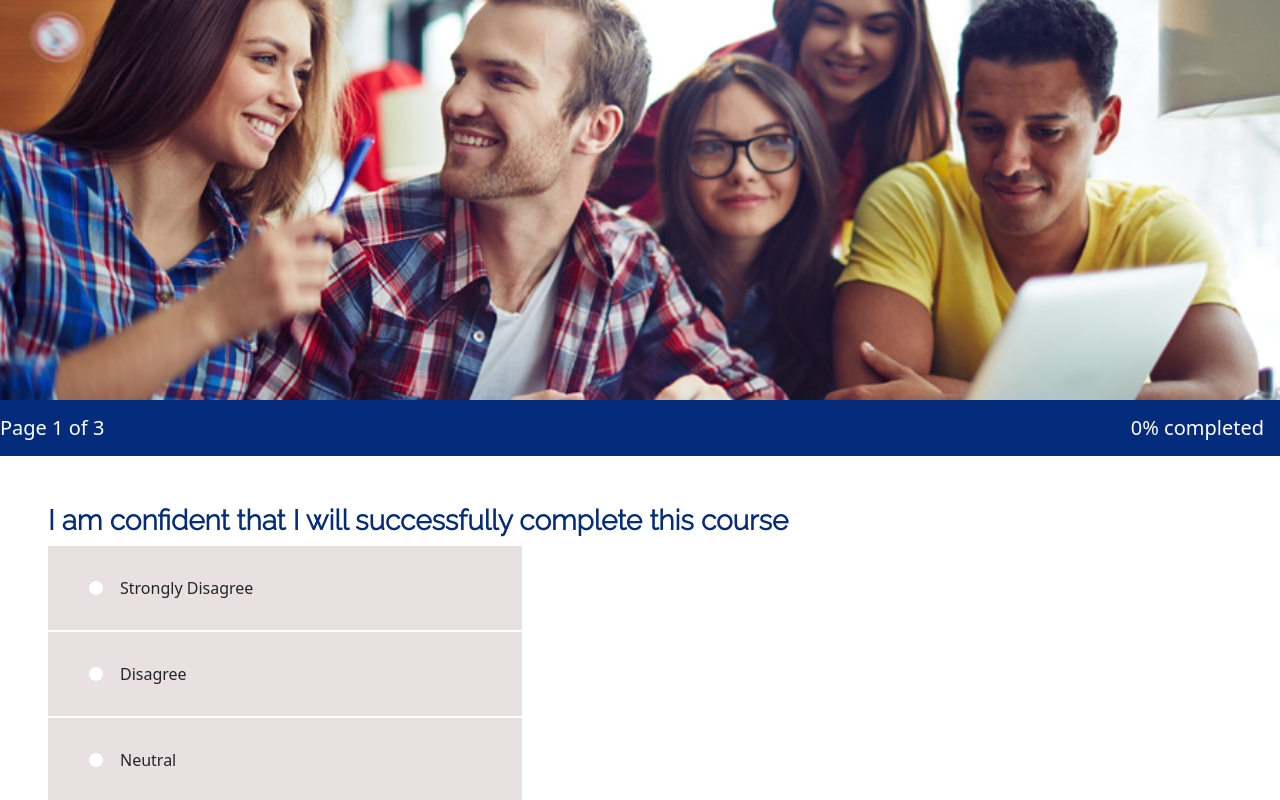
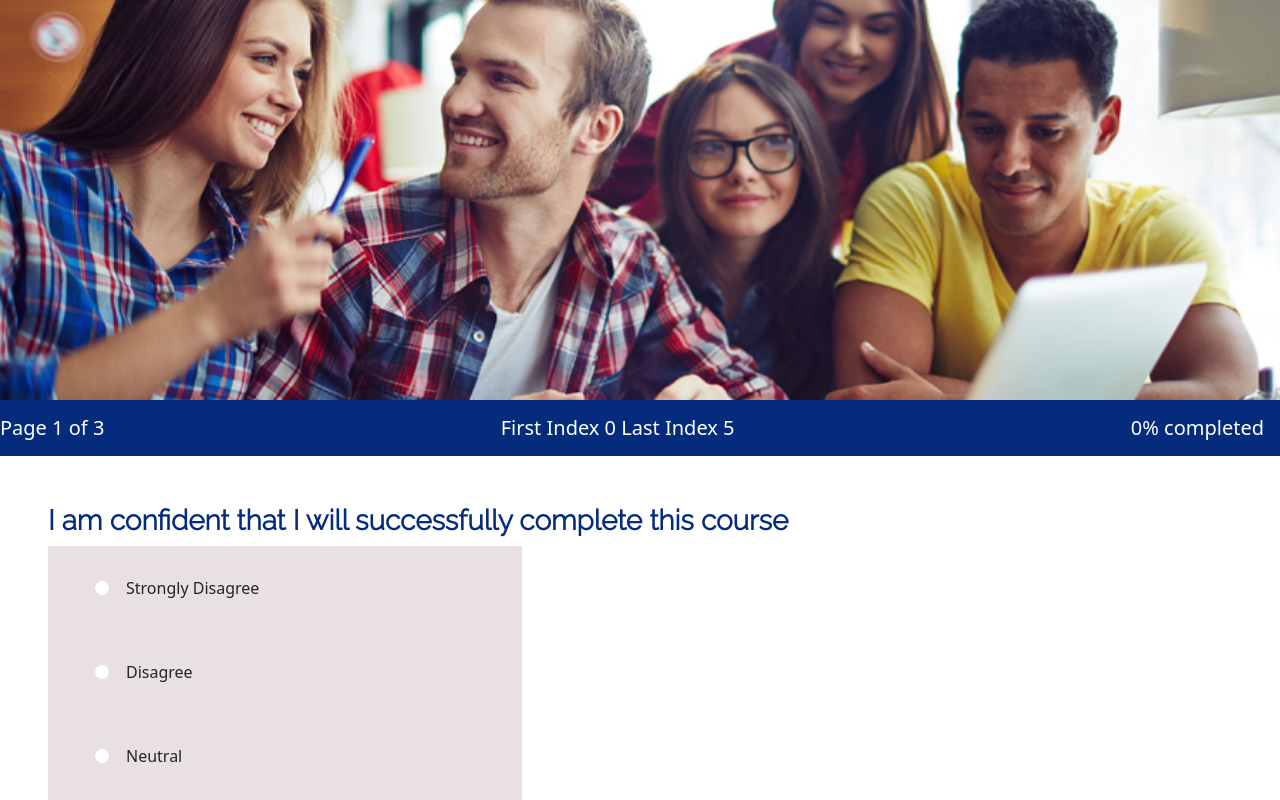
Before and after one commit to dhiksha1234/surveyReactApp, a React (Create React App) app: page /form in a window 1280 px wide. Shown: the top 800 px of the page. Built offline with nearby package versions, Linux system fonts and the light colour scheme.

Commit message:
Started the pagination using Hooks

```diff
--- a/src/components/Form.jsx
+++ b/src/components/Form.jsx
@@ -23,6 +23,46 @@ const surveyQuestions = [
   {
     "surveyQuestion":"You are a interested in Social",
     "type":"radioButton"
+  },
+  {
+    "surveyQuestion":"You are a logical thinker",
+    "type":"radioButton"
+  },
+  {
+    "surveyQuestion":"You are a spiritual person",
+    "type":"radioButton"
+  },
+  {
+    "surveyQuestion":"Do you complete assignment within time",
+    "type":"radioButton"
+  },
+  {
+    "surveyQuestion":"Do you spend more time in mobile",
+    "type":"radioButton"
+  },
+  {
+    "surveyQuestion":"Do you need guidance from tutor",
+    "type":"radioButton"
+  },
+  {
+    "surveyQuestion":"Are you a social person",
+    "type":"radioButton"
+  },
+  {
+    "surveyQuestion":"Do you like Algebra",
+    "type":"radioButton"
+  },
+  {
+    "surveyQuestion":"Do you know Newton's second law",
+    "type":"radioButton"
+  },
+  {
+    "surveyQuestion":"Do you know the symbol of copper",
+    "type":"radioButton"
+  },
+  {
+    "surveyQuestion":"Do you know the symbol of gold",
+    "type":"radioButton"
   }
  ]
 
@@ -34,20 +74,65 @@ function Form() {
   const [ pageNumber, setPageNumber] = useState(1);
   const [ selectedRadioBtn, setSelectedRadioBtn] = useState(0);
   const [ answeredQuestion, setAnsweredQuestion] = useState({});
+  const [ firstIndex, setFirstIndex] = useState(0);
+  const [ lastIndex, setLastIndex] = useState(5);
+  const [ backButtonEnable, setBackButtonEnable] = useState(false);
+  const [ question, setQuestion] = useState(surveyQuestions.slice(0,5));
+  const [ reachedEnd, setReachedEnd]= useState(false);
+  const perPage = 5;
+  const totalPageCount = Math.ceil(surveyQuestions.length / perPage);
+
 
   const handleOnChange = (index,question,e) =>{
     setSelectedRadioBtn(index);
     setAnsweredQuestion({...answeredQuestion,
       [e.target.name] : e.target.value})
-      console.log(answeredQuestion);
+    }
+
+   const handleNextPage = () =>{
+    if(totalPageCount === pageNumber){
+      console.log("end")
+      setReachedEnd(true)
+    }
+    console.log("Next button before setting -- firstIndex",firstIndex,"lastIndex",lastIndex,"pageNumber",pageNumber)
+    setBackButtonEnable(true)
+    setPageNumber(pageNumber+1)
+    setLastIndex(5*pageNumber)
+
+    setFirstIndex(lastIndex)
+    setQuestion(surveyQuestions.slice(firstIndex,lastIndex))
+
+    console.log("Next button after -- firstIndex",firstIndex,"lastIndex",lastIndex,"pageNumber",pageNumber)
+    console.log("question", question);
+
+  }
+
+
+
+   const handlePreviousPage = () =>{
+    console.log("Previous button after -- firstIndex",firstIndex,"lastIndex",lastIndex,"pageNumber",pageNumber)
+
+    setPageNumber(pageNumber-1)
+    setLastIndex(5*pageNumber)
+    setFirstIndex(lastIndex-5)
+    setQuestion(surveyQuestions.slice(firstIndex,lastIndex))
+
+    console.log("Previous button after -- firstIndex",firstIndex,"lastIndex",lastIndex,"pageNumber",pageNumber)
+
    }
 
   useEffect(()=>{
-    console.log("useEffect");
-    console.log('Q and A',answeredQuestion);
-
-    console.log("effect - selectedRadioBtn",selectedRadioBtn);
-   }, [selectedRadioBtn,answeredQuestion])//what to execute, when
+    // console.log('Q and A',answeredQuestion);
+    // setQuestion(surveyQuestions.slice(firstIndex,lastIndex))
+    // console.log("firstIndex", firstIndex)
+    // console.log("lastIndex",lastIndex)
+    // console.log("pageNo",pageNumber)
+    // setFirstIndex(lastIndex)
+      // setFirstIndex(lastIndex-5)
+      // setLastIndex(5*pageNumber)
+      // setQuestion(surveyQuestions.slice(firstIndex,lastIndex))
+     // console.log("effect - selectedRadioBtn",selectedRadioBtn);
+   }, [selectedRadioBtn, answeredQuestion,firstIndex,lastIndex,pageNumber])//what to execute, when
 
     return(
         <>
@@ -56,22 +141,24 @@ function Form() {
               height="400" style={{ objectFit:'cover'}}/>
             </div>
             <Navbar className='d-flex justify-content-between navBar' data-bs-theme="dark">
-              <Navbar.Brand >Page {pageNumber} of 3</Navbar.Brand>
-              <Navbar.Brand > {Object.keys(answeredQuestion).length*7}% completed</Navbar.Brand>
+              <Navbar.Brand >Page {pageNumber} of {totalPageCount}</Navbar.Brand>
+              <Navbar.Brand > First Index {firstIndex} Last Index {lastIndex}</Navbar.Brand>
+              <Navbar.Brand > {Math.floor(Object.keys(answeredQuestion).length*6.7)}% completed</Navbar.Brand>
              </Navbar>
+
+             {/* Mapping the surveyQuestions */}
             <div className='question mt-5 mx-5'>
-
-             { surveyQuestions.map((question,parentIndex)=>{
+              { question.map((question,parentIndex)=>{
 
             return (
                <>
               <div className='question-wrapper' key={parentIndex}>
               <h3 className='textColor fw-bold mt-4'>{question.surveyQuestion}</h3>
+                {/* Mapping the options */}
                {
                  questionOptions.map((option,index) =>{
                   return(
-
-                   <div className ='form-check radioBtn '>
+                      <div className ='radioBtn' >
                       <input
                       className='form-check-input mx-3'
                       type="radio" name={question.surveyQuestion}
@@ -95,11 +182,13 @@ function Form() {
             </div>
 
             <hr/>
+
             <div className='pageFooter d-flex justify-content-end'>
+              {backButtonEnable && <button type="button" className = "btn mt-2 mx-5 saveLaterBtn mb-2" onClick={()=>{handlePreviousPage()}}> Previous</button>}
 
-             <button type="button" className = "btn mt-2 mx-5 saveLaterBtn mb-2"> Save for later</button>
-             <button type="button" className = "btn mt-2 mx-3 startedBtn mb-2" onClick={()=>{ setPageNumber(pageNumber+1)}}> Next </button>
-
+              <button type="button" className = "btn mt-2 mx-5 saveLaterBtn mb-2 " > Save for later</button>
+              {reachedEnd || <button type="button" className = "btn mt-2 mx-3 startedBtn mb-2" onClick={()=>{handleNextPage()}}> Next </button>}
+              {reachedEnd && <button type="button" className = "btn mt-2 mx-3 startedBtn mb-2" > Submit </button>}
             </div>
 
          </>
```
Lines whose indentation alone changed are shown as unchanged.
